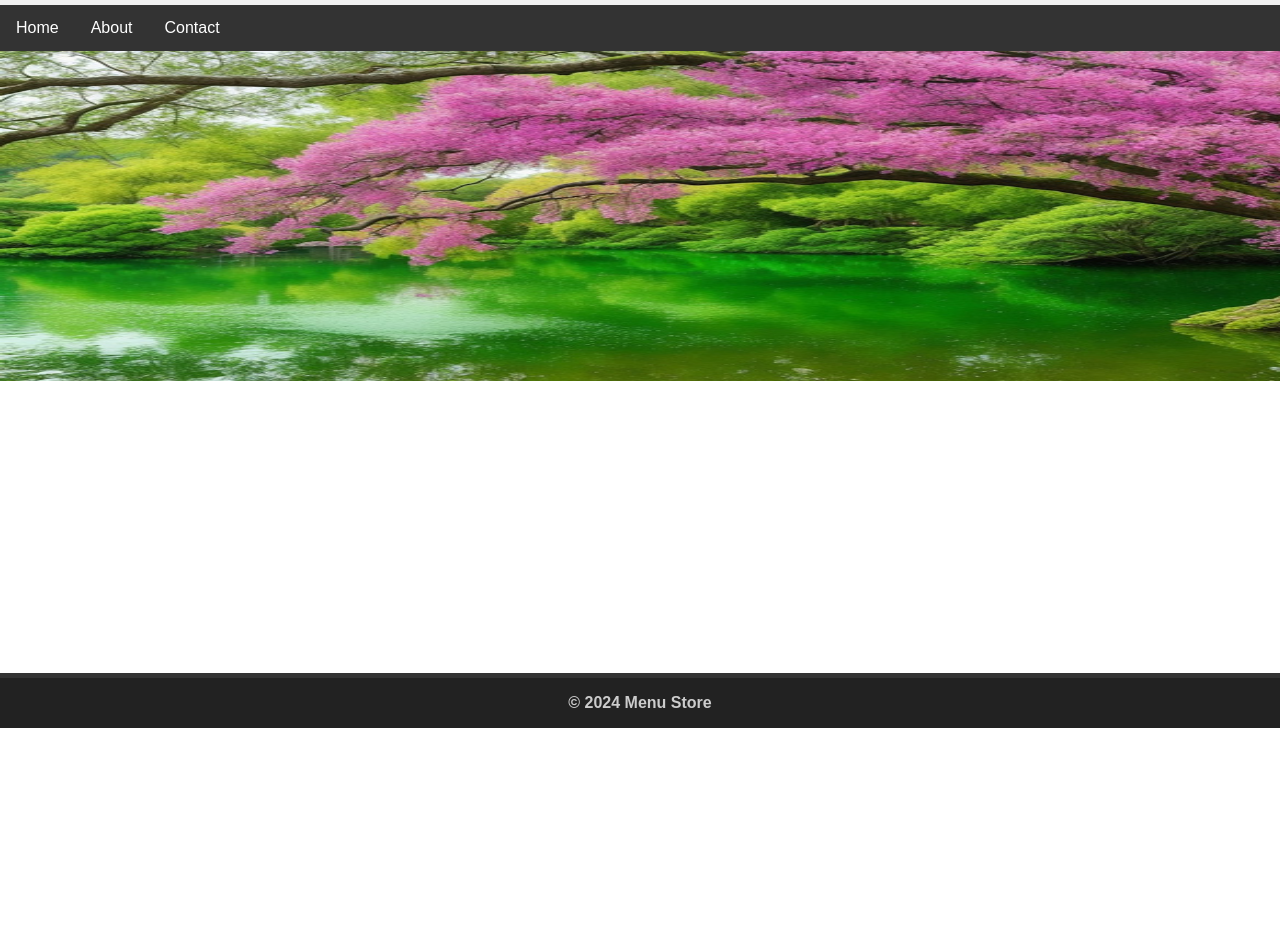
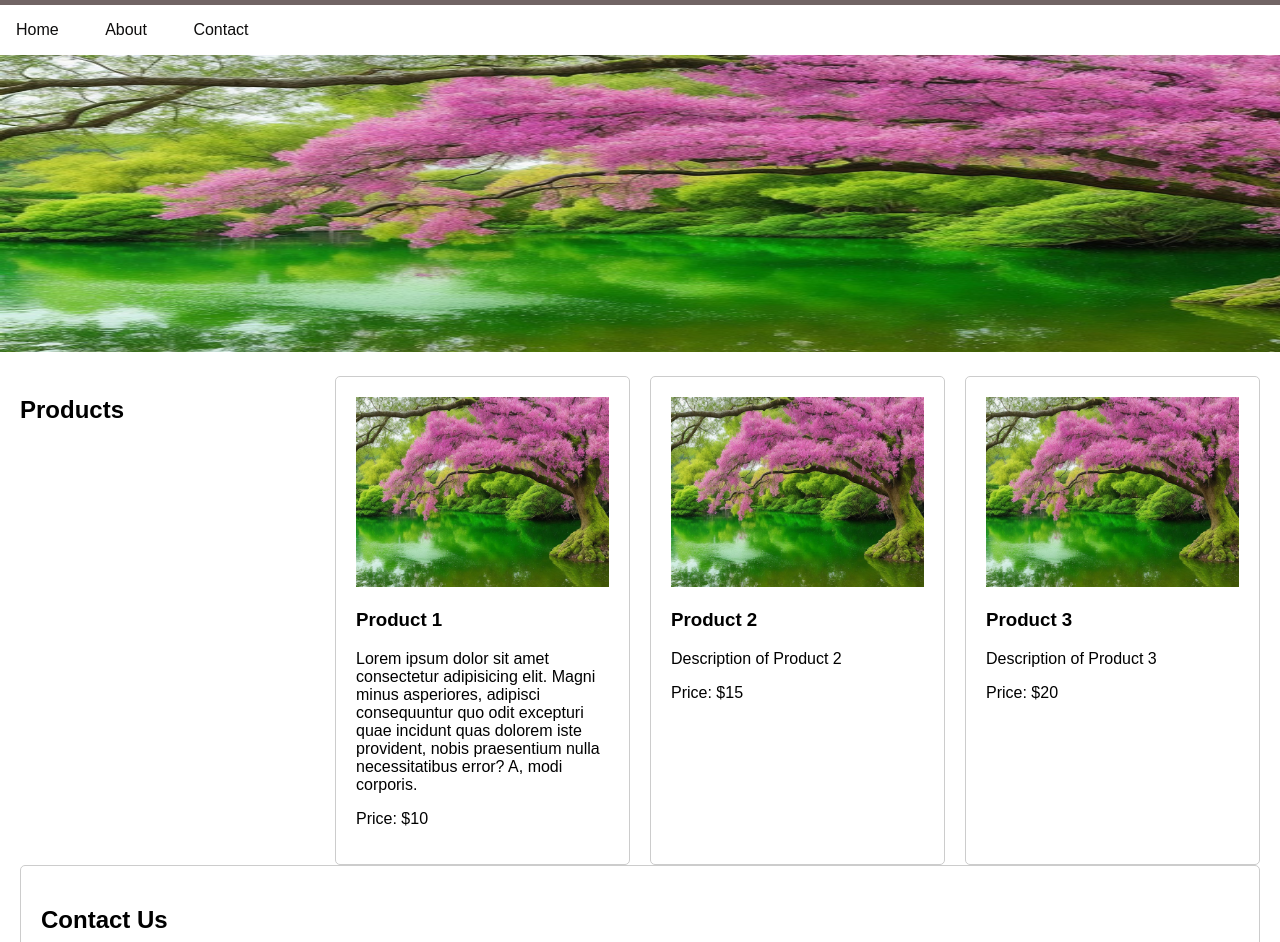
Before and after one commit to vtien035/repo, a plain HTML site: page module1.html in a window 1280 px wide. Shown: the part 72-1014 px from the top of the page. Before the commit the page ends 800 px from the top, so only its background shows below. Drawn offline with Linux system fonts and the light colour scheme.

Commit message:
first page

```diff
--- a/module1.html
+++ b/module1.html
@@ -20,11 +20,39 @@
 	<img  src="image.jpg" alt=""/>
 
 	<main>
-
-
+		<section class="products">
+			<h2>Products</h2>
+			<div class="product">
+				<a href="#"><img src="image.jpg" alt="Product 1"></a>
+				<h3><a href="#">Product 1</a></h3>
+				<p>Lorem ipsum dolor sit amet consectetur adipisicing elit.
+				Magni minus asperiores, adipisci consequuntur quo odit excepturi quae incidunt
+				quas dolorem iste provident, nobis praesentium nulla necessitatibus error? A, modi corporis.</p>
+				<p>Price: $10</p>
+			</div>
+			<div class="product">
+				<a href="#"><img src="image.jpg" alt="Product 2"></a>
+				<h3><a href="#">Product 2</a></h3>
+				<p>Description of Product 2</p>
+				<p>Price: $15</p>
+			</div>
+			<div class="product">
+				<a href="#"><img src="image.jpg" alt="Product 3"></a>
+				<h3><a href="#">Product 3</a></h3>
+				<p>Description of Product 3</p>
+				<p>Price: $20</p>
+			</div>
+		</section>
+		<section class="contact">
+			<h2>Contact Us</h2>
+			<p>Email: info@foodstore.com</p>
+			<p><a href="#"> facebook.com</a></p>
+			<p>Phone: (123) 000-0000</p>
+			<p>Address: 123 Main Street, City, State, ZIP</p>
+		</section>
 	</main>
 	<footer>
-		&copy; 2024 Menu Store
+		&copy; 2024 Food Store
 	</footer>
 </body>
 </html>
--- a/style.css
+++ b/style.css
@@ -5,66 +5,70 @@ body {
 }
 
 header {
-	background-color: #f1f1f1;
+	background-color: #716464;
 	padding: 20px;
-	text-align: left;
-}
-header a{
-	text-decoration: none;
 }
 
 header h1 {
 	margin: 0;
+}
 
-}
-img{
-	width: 1535px;
-	height: 330px;
-}
 ul {
 	list-style-type: none;
-	margin: 0;
 	padding: 0;
-	overflow: hidden;
+}
+
+li {
+	display: inline;
+	margin-right: 10px;
+}
+li a{
+	text-align: center;
+	padding: 14px 16px;
+	text-decoration: none;
+	color:#0e0d0d;
+}
+li a:hover {
 	background-color: #333;
 }
 
-li {
-	float: left;
+a {
+	text-decoration: none;
+	color: #000000;
 }
 
-li a {
-	display: block;
-	color: white;
-	text-align: center;
-	padding: 14px 16px;
-	text-decoration: none;
-}
-
-li a:hover {
-	background-color: #403b3b;
+img {
+	width: 1535px;
+	height: 297px;
 }
 
 main {
 	padding: 20px;
 }
 
+.products {
+	display: grid;
+	grid-template-columns: repeat(auto-fit, minmax(200px, 1fr));
+	grid-gap: 20px;
+}
+
 .product {
+	padding: 20px;
 	border: 1px solid #ccc;
+	border-radius: 5px;
+}
+
+.product img {
+	width: 100%;
+	height: auto;
+}
+
+.contact {
 	padding: 20px;
-	margin-bottom: 20px;
+	border: 1px solid #ccc;
+	border-radius: 5px;
 }
 
 footer {
-	background: #222;
-	border-top: 5px solid #333;
-	color: #ccc;
-	font-weight: bold;
-	height: 50px;
-	line-height: 50px;
-	position: absolute;
-	bottom: 0;
-	left: 0;
-	width: 100%;
-	text-align: center;
-}
+	background-color: #f4f4f4;
+	padding: 20px;
```
